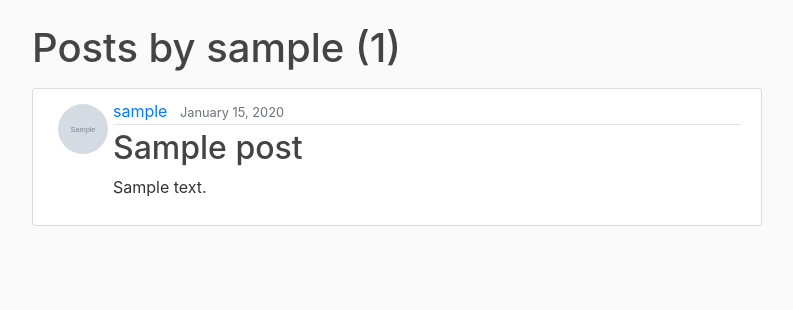
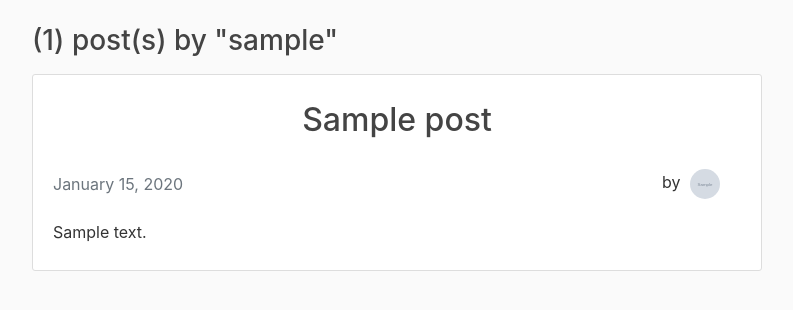
Before and after one commit to superduperkevin/django-blog-app, a Django app: a page that uses blog/templates/blog/user_posts.html in a window 1280 px wide. Shown: the part 56-366 px from the top of the page, without its empty margins (243-1036 px from the left). Run offline with Django 3.2, Linux system fonts and the light colour scheme; tables that the repository leaves empty hold one stand-in row (values such as "Sample post"); grey boxes marked "Sample" are stand-in pictures; some libraries are stand-ins or nearby versions.

Commit message:
UI changes

```diff
--- a/blog/static/blog/main.css
+++ b/blog/static/blog/main.css
@@ -51,20 +51,21 @@ a.article-title:hover {
 }
 
 .article-img {
-  height: 50px;
-  width: 50px;
+  height: 30px;
+  width: 30px;
   margin: 5px;
 }
 
 .article-metadata {
   padding-bottom: 1px;
-  margin-bottom: 4px;
-  border-bottom: 1px solid #e3e3e3
+  margin: 1rem;
+  justify-content: center;
+  align-items: center;
+  /* flex-direction: column; */
 }
 
-.article-metadata a:hover {
-  color: #333;
-  text-decoration: none;
+.article-content {
+  margin-top: 1rem;
 }
 
 .article-svg {
@@ -74,12 +75,23 @@ a.article-title:hover {
 }
 
 .account-img {
-  height: 125px;
-  width: 125px;
-  margin-right: 20px;
-  margin-bottom: 16px;
+  height: 100px;
+  width: 100px;
+  margin: 10px 20px 10px 0;
 }
 
 .account-heading {
-  font-size: 2.5rem;
+  font-size: 1.5rem;
 }
+
+.bottom-info {
+  margin-right: 1rem;
+  display: flex;
+  justify-content: space-between;
+  align-items: center;
+}
+
+.media {
+  display: flex;
+  align-items: center;
+}
--- a/blog/templates/blog/post_form.html
+++ b/blog/templates/blog/post_form.html
@@ -5,7 +5,7 @@
   <form method="POST">
     {% csrf_token %}
     <fieldset class="form-group">
-      <legend class="border-bottom mb-4">Blog Post</legend>
+      <legend class="border-bottom mb-4">Create a Post</legend>
       {{ form|crispy }}
     </fieldset>
     <div class="form-group">
--- a/blog/templates/blog/user_posts.html
+++ b/blog/templates/blog/user_posts.html
@@ -1,18 +1,24 @@
 {% extends "blog/base.html" %}
 
 {% block content %}
-<h1 class="mb-3" >Posts by {{ view.kwargs.username }} ({{ page_obj.paginator.count }})</h1>
+<h3 class="mb-3" >({{ page_obj.paginator.count }}) post(s) by "{{ view.kwargs.username }}" </h3>
   {% for post in posts %}
   <article class="media content-section">
-    <img class="rounded-circle article-img" src="{{ post.author.profile.image.url }}">
     <div class="media-body">
-      <div class="article-metadata">
-        <a class="mr-2" href="{% url 'user-posts' post.author.username %}">{{ post.author }}</a>
-        <small class="text-muted">
-          {{ post.date_posted|date:"F d, Y" }}
-        </small>
+      <div class="article-data">
+        <div class="article-metadata">
+          <h2 class="article-title">{{ post.title }}</h2>
+        </div>
+        <div class="bottom-info">
+          <div class="post-date text-muted">
+              {{ post.date_posted|date:"F d, Y" }}
+          </div>
+          <div class="user-data">
+            by
+            <a class="mx-auto" href="{% url 'user-posts' post.author.username %}"><img class="rounded-circle article-img" src="{{ post.author.profile.image.url }}"></a>
+          </div>
+        </div>
       </div>
-      <h2><a class="article-title" href="{% url 'post-detail' post.id %}">{{ post.title }}</a></h2>
       <p class="article-content">{{ post.content }}</p>
     </div>
   </article>
```
Also changed, not shown: blog/templates/blog/home.html (+14 -9 lines).
